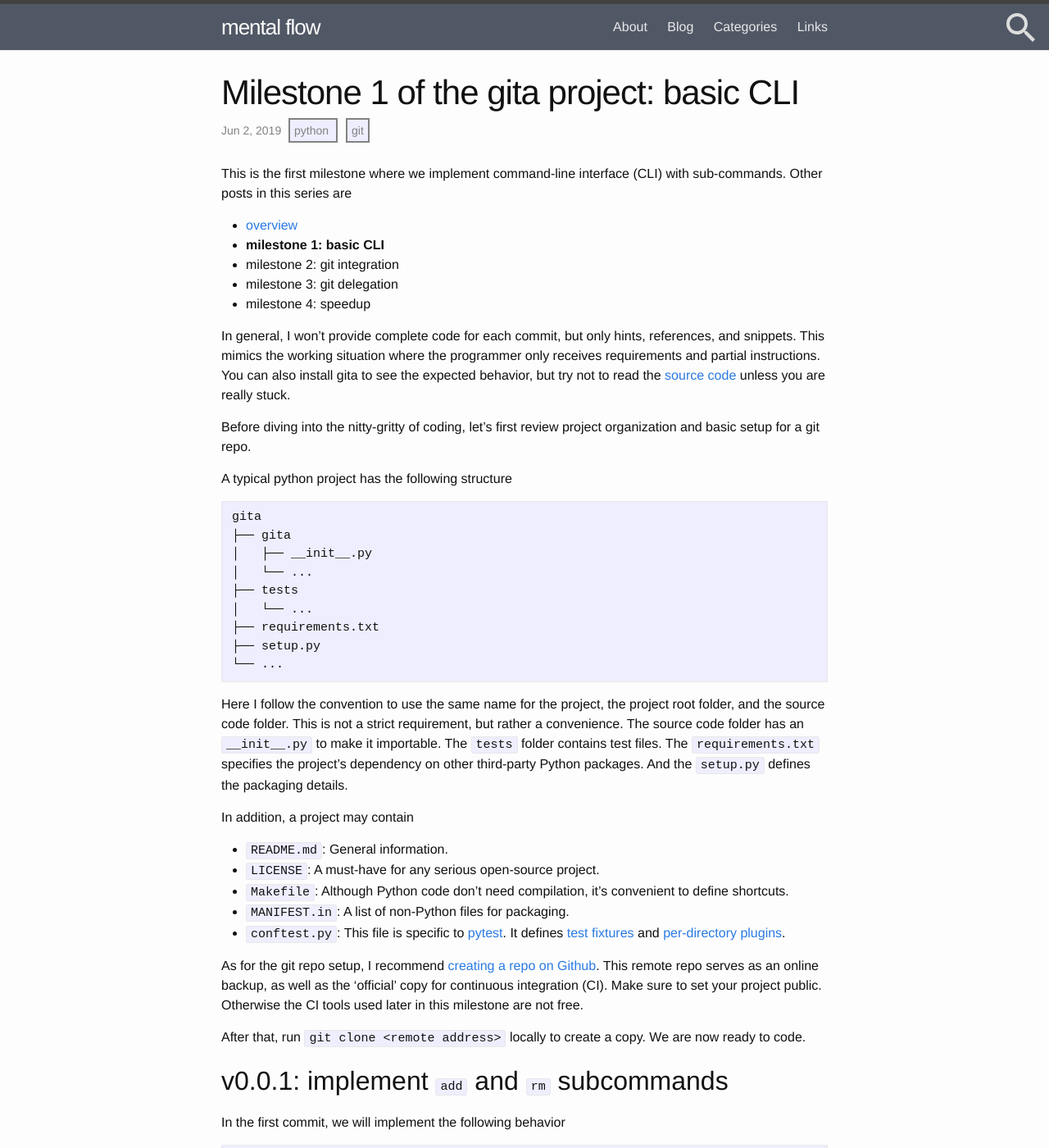
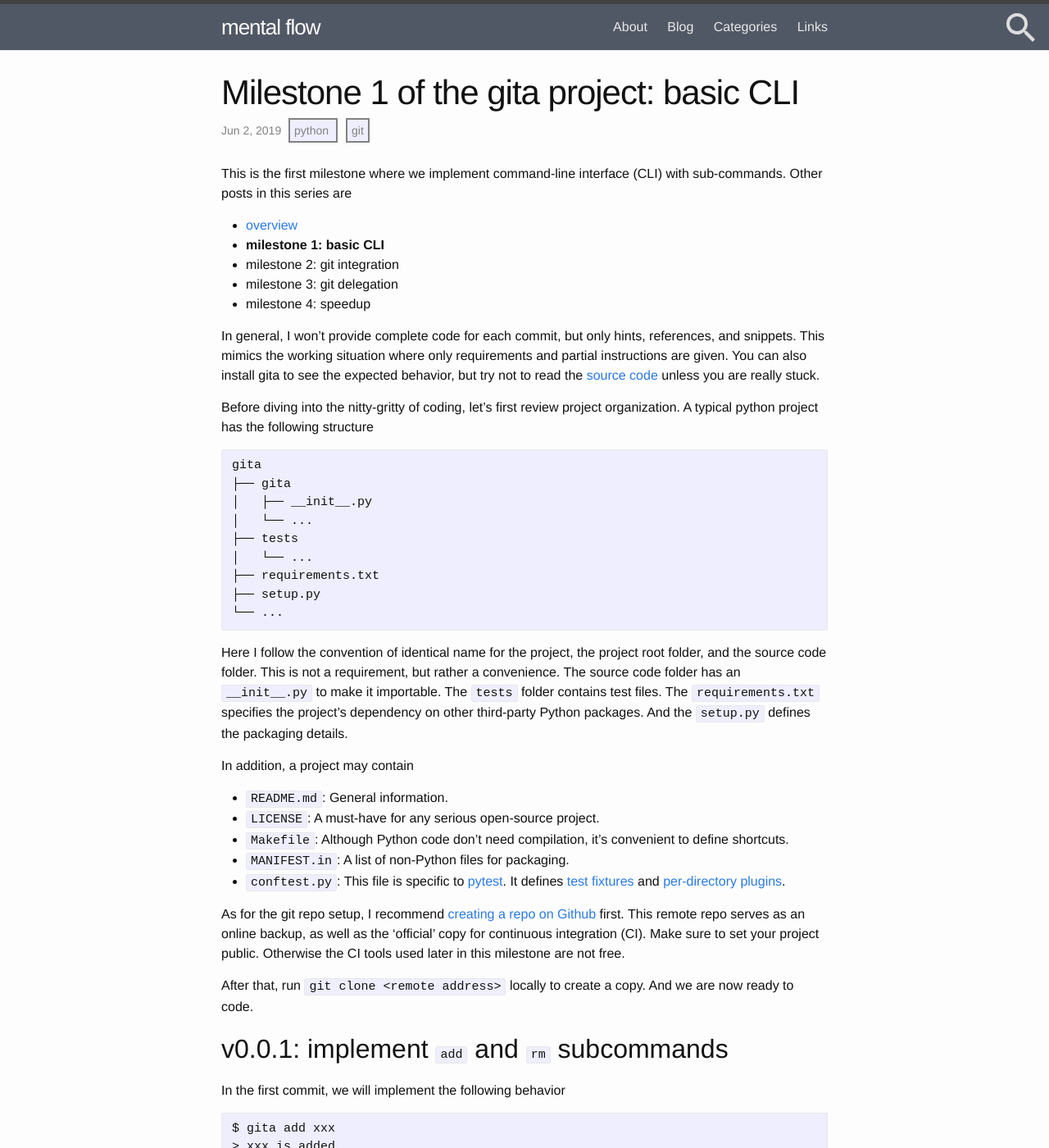
Before and after one commit to nosarthur/nosarthur.github.io, a Jekyll site: the page built from _posts/2019-06-02-gita-milestone1.md, in a window 1280 px wide and 1400 px high. Shown: the whole window at 82% size. Built offline with Jekyll 4.4.1, drawn with Linux system fonts in a browser that asks for light colours; comment, search, counter and statistics services are not loaded; some of the changed text lies outside the part shown.

Commit message:
minor edits

````diff
--- a/_posts/2019-06-02-gita-milestone1.md
+++ b/_posts/2019-06-02-gita-milestone1.md
@@ -18,8 +18,8 @@
 
 In general, I won't provide complete code for each commit, but only hints,
 references, and snippets.
-This mimics the working situation where the programmer only receives
-requirements and partial instructions.
+This mimics the working situation where only requirements and partial instructions
+are given.
 You can also install gita to see the expected behavior, but try not to read the
 [source code][gita] unless you are really stuck.
 
@@ -27,8 +27,7 @@
 [pytest]: https://docs.pytest.org/en/latest/
 
 Before diving into the nitty-gritty of coding, let's first review project
-organization and basic setup for a git repo.
-
+organization.
 A typical python project has the following structure
 
 ```
@@ -43,9 +42,9 @@
 └── ...
 ```
 
-Here I follow the convention to use the same name for the project, the project
-root folder, and the source code folder. This is not a strict requirement, but
-rather a convenience. The source code folder has an `__init__.py` to make it
+Here I follow the convention of identical name for the project, the project
+root folder, and the source code folder. This is not a requirement, but rather
+a convenience. The source code folder has an `__init__.py` to make it
 importable. The `tests` folder contains test files.
 The `requirements.txt` specifies the project's dependency on other third-party
 Python packages. And the `setup.py` defines the packaging details.
@@ -60,14 +59,14 @@
   [test fixtures](https://docs.pytest.org/en/latest/fixture.html#fixtures-a-prime-example-of-dependency-injection)
   and [per-directory plugins](https://docs.pytest.org/en/latest/writing_plugins.html#conftest-py-plugins).
 
-As for the git repo setup, I recommend [creating a repo on Github](https://help.github.com/en/articles/create-a-repo).
+As for the git repo setup, I recommend [creating a repo on Github](https://help.github.com/en/articles/create-a-repo) first.
 This remote repo serves as an online backup, as well as the 'official' copy for
 continuous integration (CI).
 Make sure to set your project public. Otherwise the CI tools used later in this
 milestone are not free.
 
 After that, run `git clone <remote address>` locally to create a copy.
-We are now ready to code.
+And we are now ready to code.
 
 ## v0.0.1: implement `add` and `rm` subcommands
 
@@ -82,7 +81,7 @@
 
 Nothing is added or removed from anywhere. We only print out some text for
 visual inspection.
-You can view the command-line interface (CLI) as the skeleton of the project.
+The command-line interface (CLI) is like the project's skeleton.
 The 'meat' will be added in later commits.
 
 To get you started, I give a simple implementation of `add` here.
@@ -91,10 +90,8 @@
 ```python
 import argparse
 
-
 def add(args):
     print(f'{args.path} is added.')
-
 
 if __name__ == '__main__':
     p = argparse.ArgumentParser(prog='gita')
@@ -143,7 +140,7 @@
 ## v0.0.2: enhance `add` sub-command
 
 To make `add` and `rm` more meaningful, we will save the repo paths in
-`~/.config/gita/repo_path`, where `~` is the user home directory.
+`~/.config/gita/repo_path`, where `~` is the user's home directory.
 
 This location can be retrieved as
 
@@ -190,7 +187,7 @@
 > c e
 ```
 
-Here it shows the repo names instead of the repo paths, e.g., the path
+Here the repo names are displayed instead of the repo paths, e.g., the path
 `/a/b/c` has repo name `c`.
 Check out `os.path.basename()` for this purpose.
 
@@ -205,10 +202,10 @@
 Check out `nargs='?'` in the `argparse` module.
 
 A naive implementation would simply display the content in `repo_path`. What if
-the user moves or deletes the folder? It is better to show only the valid ones.
+the user moves or deletes a folder? It is better to show only the valid ones.
 We should also remove the invalid ones since they are unlikely to become valid
 again. Think about where it should be done. Probably not here since `ls` is the
-**R** which should not have side effects.
+**R**, which should not have side effects.
 
 ## v0.0.4: implement `rm` sub-command
 
@@ -333,19 +330,20 @@
     - `rm` a non-existing repo
     - `ls` a non-existing repo
 
-To collect test coverage data, check out the `pytest-cov` package.
+To collect test coverage data, check out the [`pytest-cov` package](https://pytest-cov.readthedocs.io/en/latest/).
 
 ## v0.0.7: add continuous integration
 
-A software project could have many components, possibly many repos too.
+A software project can have many components, possibly many repos too.
 Making sure that all the components can work together is called integration.
 Usually it takes the form of building the full software,
 performing unit tests, integration tests, performance tests, etc.
-All these processes should be automated.
+All these processes should be automated of course.
 
 Continuous integration (CI) means integrating as often as possible.
 It helps to catch bugs early and prevent catastrophes. For a small project like
-gita, we can afford to integrate for every commit, and CI only includes automated test.
+gita, we can afford to integrate for every commit. For us, CI only includes
+automated test.
 
 There are many CI tools on Github. The one I use is [Travis CI](https://travis-ci.org/).
 Another popular one is [Circle CI](https://circleci.com/).
@@ -411,8 +409,11 @@
 )
 ```
 
+You can check out [the documentation](https://setuptools.readthedocs.io/en/latest/index.html)
+for more keywords.
+
 To avoid name clashes, you should rename your project to something else,
-say "gita1". Note that the entry point points to the `main` function.
+say "gita1". Note that the entry point is the `main` function.
 
 With `setup.py` in place, you can already install locally
 
@@ -422,18 +423,18 @@
 
 Here I assume you are at the project root folder.
 
-If you want your code change to take effect immediately for the command,
+If you want your code change to take effect immediately,
 install with the developer mode
 
 ```
 pip3 install -e .
 ```
-which creates a symbolic link to the source code in the system folder.
+It creates a symbolic link to the source code in the system folder.
 
 To make your gita package installable via `pip3`, you need to create distribution
 files and upload them to [the Python Package Index (PyPI)](https://pypi.org/),
 which is the official repository for python packages.
-You need to create an account on [PyPI](https://pypi.org/account/register/) first.
+Make sure to create an account on [PyPI](https://pypi.org/account/register/) first.
 
 To make the distribution files, run
 
````
Also changed, not shown: other parts of _posts/2019-06-02-gita-milestone1.md (+21 -18 lines), _posts/2019-05-27-gita-breakdown.md (+10 -12 lines).
